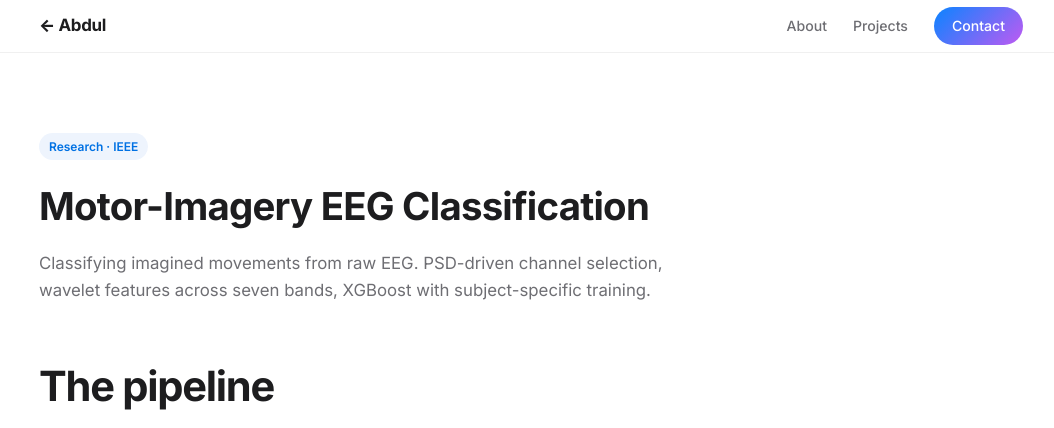
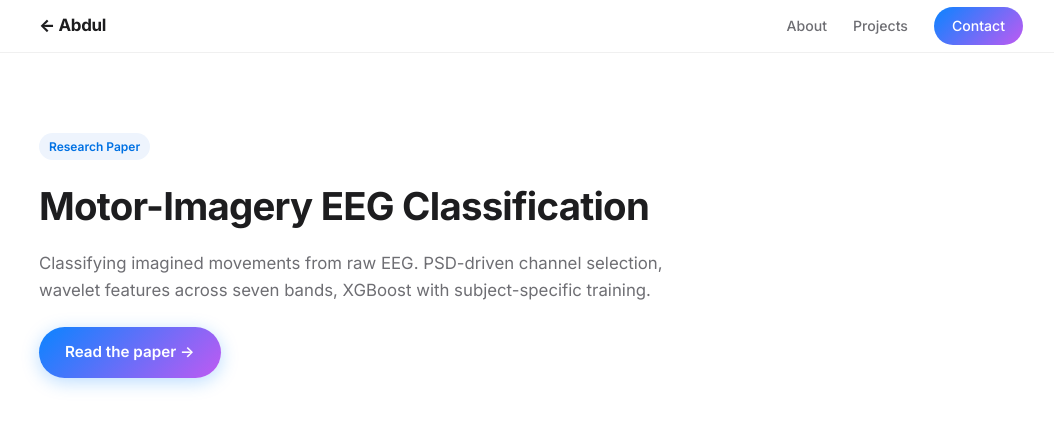
Before and after one commit to as2710-rit/as2710-rit.github.io, a plain HTML site: page projects/mi-eeg.html in a window 1280 px wide. Shown: the top 428 px of the page, without its empty margins (109-1163 px from the left). Drawn offline with Linux system fonts and the light colour scheme.

Commit message:
Add 'Read the paper' button + fix tag on MI-EEG project page

```diff
--- a/projects/mi-eeg.html
+++ b/projects/mi-eeg.html
@@ -164,11 +164,12 @@
 
   <header class="proj-hero">
     <div class="container">
-      <span class="tag">Research · IEEE</span>
+      <span class="tag">Research Paper</span>
       <h1>Motor-Imagery EEG Classification</h1>
       <p class="sub">Classifying imagined movements from raw EEG.
         PSD-driven channel selection, wavelet features across seven bands,
         XGBoost with subject-specific training.</p>
+      <a class="btn btn-primary" href="../mi-paper.html" style="margin-top:24px;">Read the paper →</a>
     </div>
   </header>
 
```
